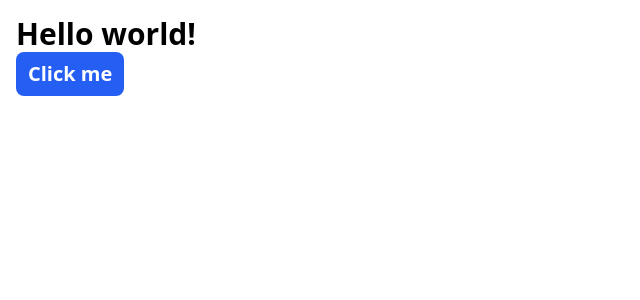
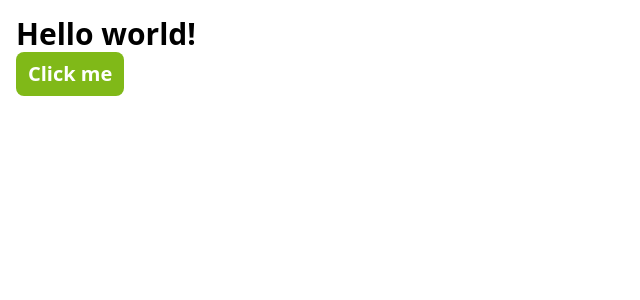
Before and after one commit to mvstgmbh/base-design-system, a React (Vite) app: page / in a window 1280 px wide. Shown: the top 300 px of the page, without its empty margins (0-640 px from the left). Built offline with nearby package versions, Linux system fonts and the light colour scheme.

Commit message:
Update tailwind theme

```diff
--- a/generated/theme.js
+++ b/generated/theme.js
@@ -2,10 +2,10 @@ export default {
   "theme": {
     "colors": {
       "primary": {
-        "100": "#ebf0ff",
-        "500": "#255ef3",
-        "700": "#0c45da",
-        "900": "#0936a9"
+        "100": "#E9C46A",
+        "500": "#80B918",
+        "700": "#55A630",
+        "900": "#2B9348"
       },
       "error": {
         "100": "#ffd8d8",
```
